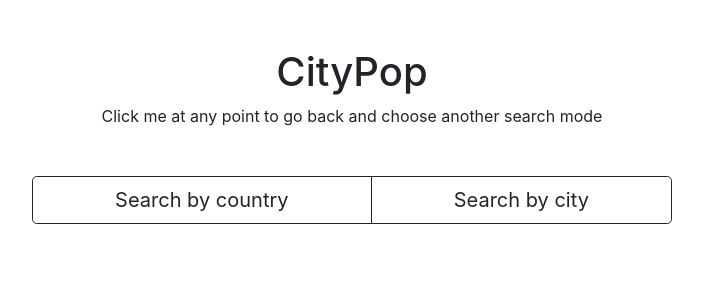
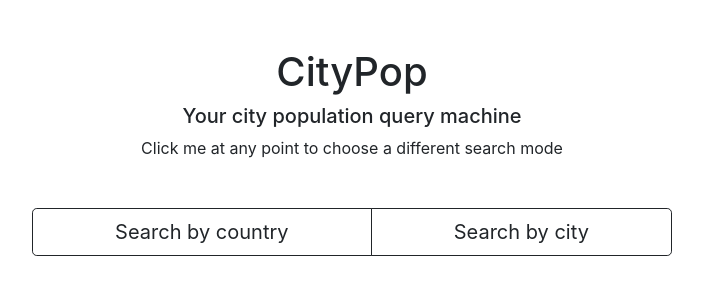
Before and after one commit to osclind/CityPop, a React (Create React App) app: page / in a window 1280 px wide. Shown: the top 300 px of the page, without its empty margins (288-991 px from the left). Built offline with nearby package versions, Linux system fonts and the light colour scheme.

Commit message:
#13 Cleanup
* Update description of application in header

```diff
--- a/src/components/App.tsx
+++ b/src/components/App.tsx
@@ -19,7 +19,8 @@ function App() {
       }}>
         <Container>
           <h1>CityPop</h1>
-          <p>Click me at any point to go back and choose another search mode</p>
+          <h5>Your city population query machine</h5>
+          <p>Click me at any point to choose a different search mode</p>
         </Container>
       </Jumbotron>
       <Switch>
```
